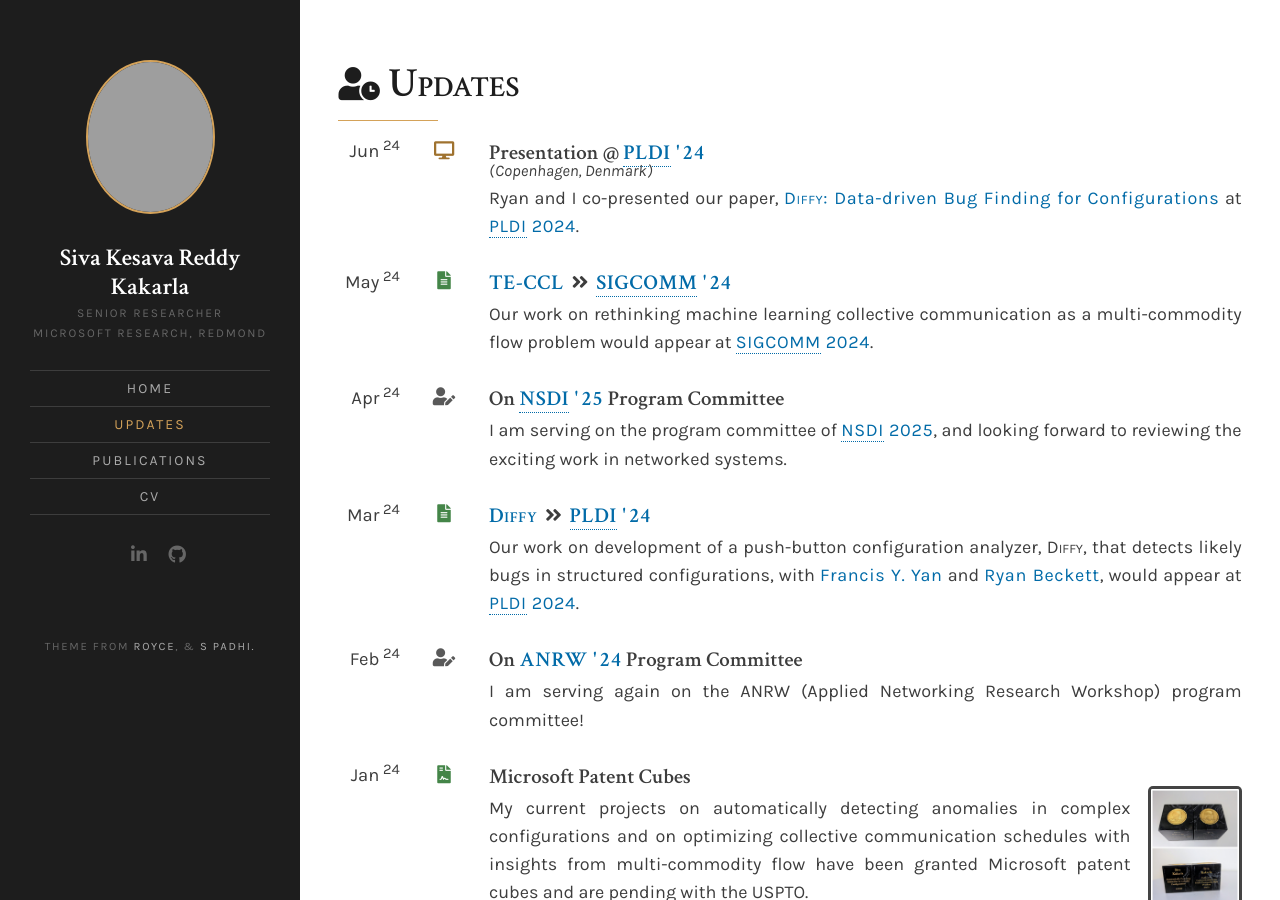
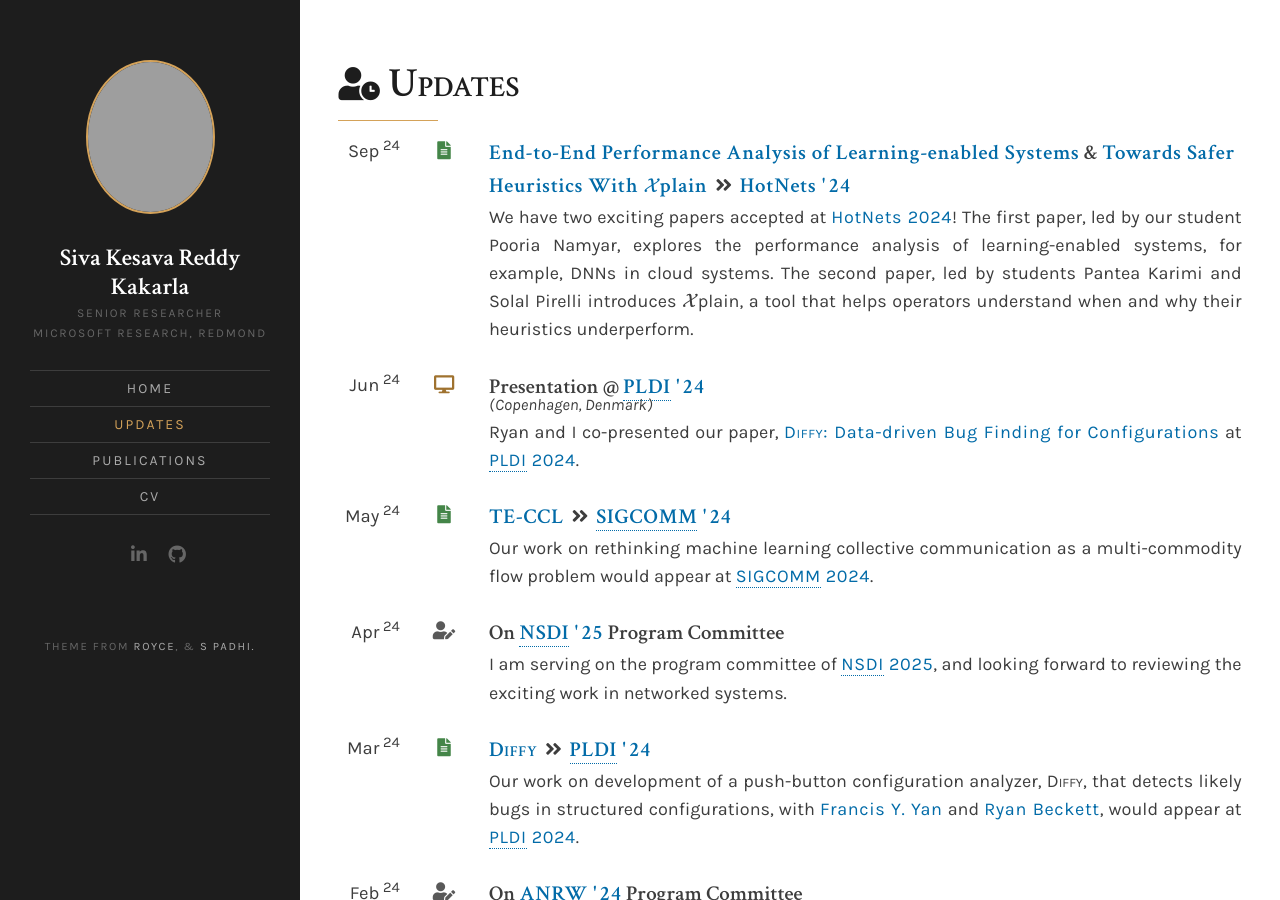
Before and after one commit to SivaKesava1/sivakesava1.github.io, a Jekyll site: the page built from updates.md, in a window 1280 px wide and 900 px high. Built offline with Jekyll 4.4.1, drawn with Linux system fonts in a browser that asks for light colours; nearby versions of some CDN libraries; a style sheet for code colours, icons or effects is not loaded; grey boxes are pictures that could not be loaded.

Commit message:
Hotnets updates

````diff
--- a/_includes/common_links.md
+++ b/_includes/common_links.md
@@ -27,7 +27,13 @@
 [Francis Y. Yan]:         https://francisyyan.org/
 [Vincent Liu]:            https://vincen.tl/
 [Xuting Liu]:             https://xutingl.github.io/
-
+[Pooria Namyar]:          https://nsl.usc.edu/people/pooria-namyar/
+[Michael Schapira]:       https://www.cs.huji.ac.il/~schapiram/
+[Ramesh Govindan]:        https://govindan.usc.edu/
+[Santiago Segarra]:       https://segarra.rice.edu/
+[Pantea Karimi]:          https://people.csail.mit.edu/pkarimib/
+[Solal Pirelli]:          https://solalpirelli.github.io/
+[Beibin Li]:              https://www.beibinli.com/
 
 {% comment %}             SCHOOLS
 {% endcomment %}
@@ -69,3 +75,4 @@
 [PLDI 2024]:               https://pldi24.sigplan.org/
 [NSDI 2025]:               https://www.usenix.org/conference/nsdi25
 [SIGCOMM 2024]:            https://conferences.sigcomm.org/sigcomm/2024/
+[HotNets 2024]:            https://conferences.sigcomm.org/hotnets/2024/
--- /dev/null
+++ b/_projects/14-hotnets.md
@@ -0,0 +1,27 @@
+---
+layout: post
+title: "End-to-End Performance Analysis of Learning-enabled Systems"
+categories: [project]
+sorter: 14
+authors : ['[Pooria Namyar]', '[Michael Schapira]', '[Ramesh Govindan]','[Santiago Segarra]', '[Ryan Beckett]', Siva Kesava Reddy Kakarla, '[Behnaz Arzani]']
+
+year: 2024
+
+target:
+    short: HotNets
+    full: 'Proceedings of the 23&hairsp;<sup>nd</sup> ACM Workshop on Hot Topics in Networks, 2024'
+    link: 'https://conferences.sigcomm.org/hotnets/2024/'
+
+---
+
+#### Abstract
+
+The growing adoption of DNNs in cloud systems necessitates performance analysis tools to identify potential issues with these learning-enabled systems prior to deployment. Existing analyzers either require modeling all the components faithfully (a white-box approach) or use inefficient black-box search. In this paper, we describe a gray-box alternative that does not require components to be modeled exactly yet is faster and finds substantially worse adversarial inputs than prior work. Using this method, we show that a state-of-the-art learning-enabled traffic engineering pipeline can underperform the optimal by $6×$ --- a much higher number than what its authors were able to find. We conclude with a discussion of the challenges in generalizing this approach to other learning-enabled systems.
+
+{% include common_links.md %}
+
+#### BibTeX Citation
+
+```bibtex {% raw %}
+Coming soon!
+{% endraw %} ```
--- /dev/null
+++ b/_projects/15-hotnets.md
@@ -0,0 +1,29 @@
+---
+layout: post
+title: "Towards Safer Heuristics With $\\mathcal{X}$plain"
+categories: [project]
+sorter: 15
+authors : ['[Pantea Karimi]', '[Solal Pirelli]',  Siva Kesava Reddy Kakarla, '[Ryan Beckett]', '[Santiago Segarra]', '[Beibin Li]', '[Pooria Namyar]', '[Behnaz Arzani]']
+
+year: 2024
+
+target:
+    short: HotNets
+    full: 'Proceedings of the 23&hairsp;<sup>nd</sup> ACM Workshop on Hot Topics in Networks, 2024'
+    link: 'https://conferences.sigcomm.org/hotnets/2024/'
+
+---
+
+#### Abstract
+
+Many problems cloud operators solve are computationally expensive and they often use heuristic algorithms (that are faster and scale better than the optimal) to solve them more efficiently. Heuristic analyzers enable operators to find when and by how much their heuristics underperform. However, the outputs they provide are not actionable because they lack sufficient detail about why the heuristic underperforms.
+
+We propose XPlain, a tool that extends these analyzers and helps operators understand when and why their heuristics underperform. We present promising initial results that show such an extension is viable.
+
+{% include common_links.md %}
+
+#### BibTeX Citation
+
+```bibtex {% raw %}
+Coming soon!
+{% endraw %} ```
````
Also changed, not shown: _updates/2024-09_hotnets.md (added, +9 -0 lines).
